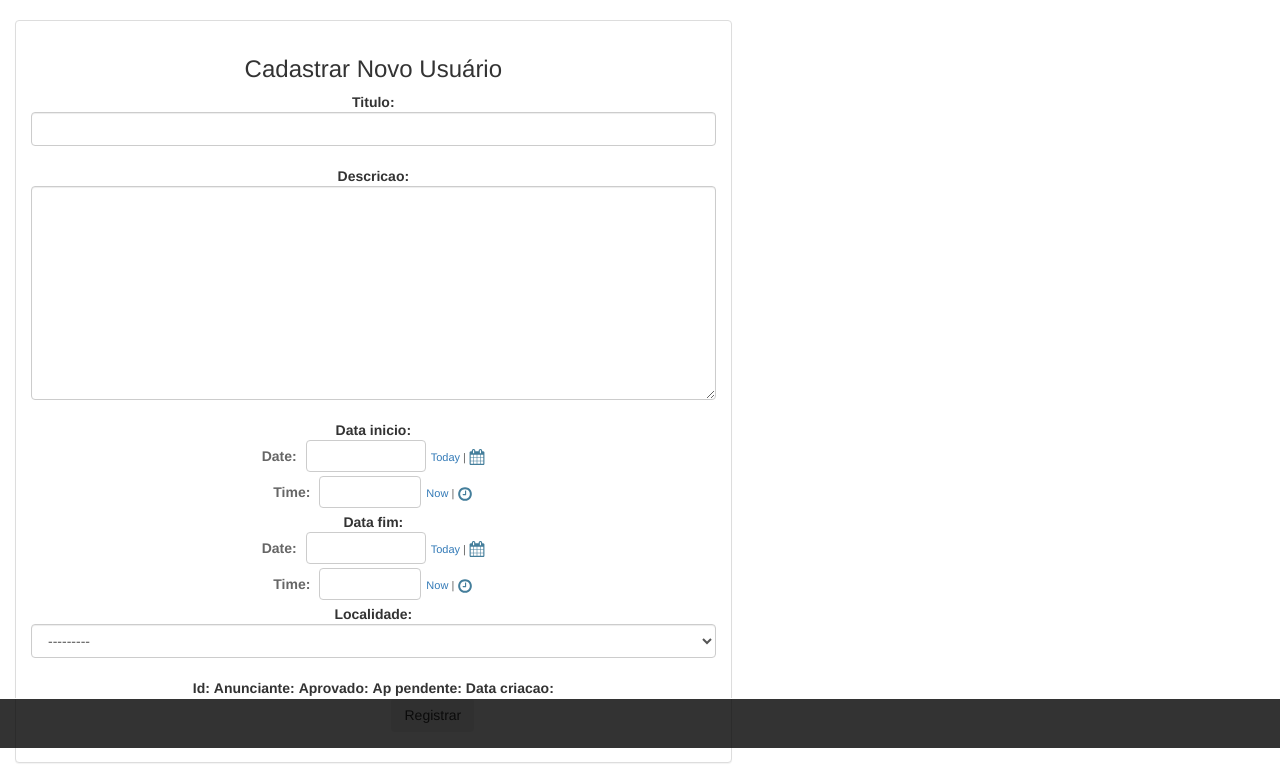
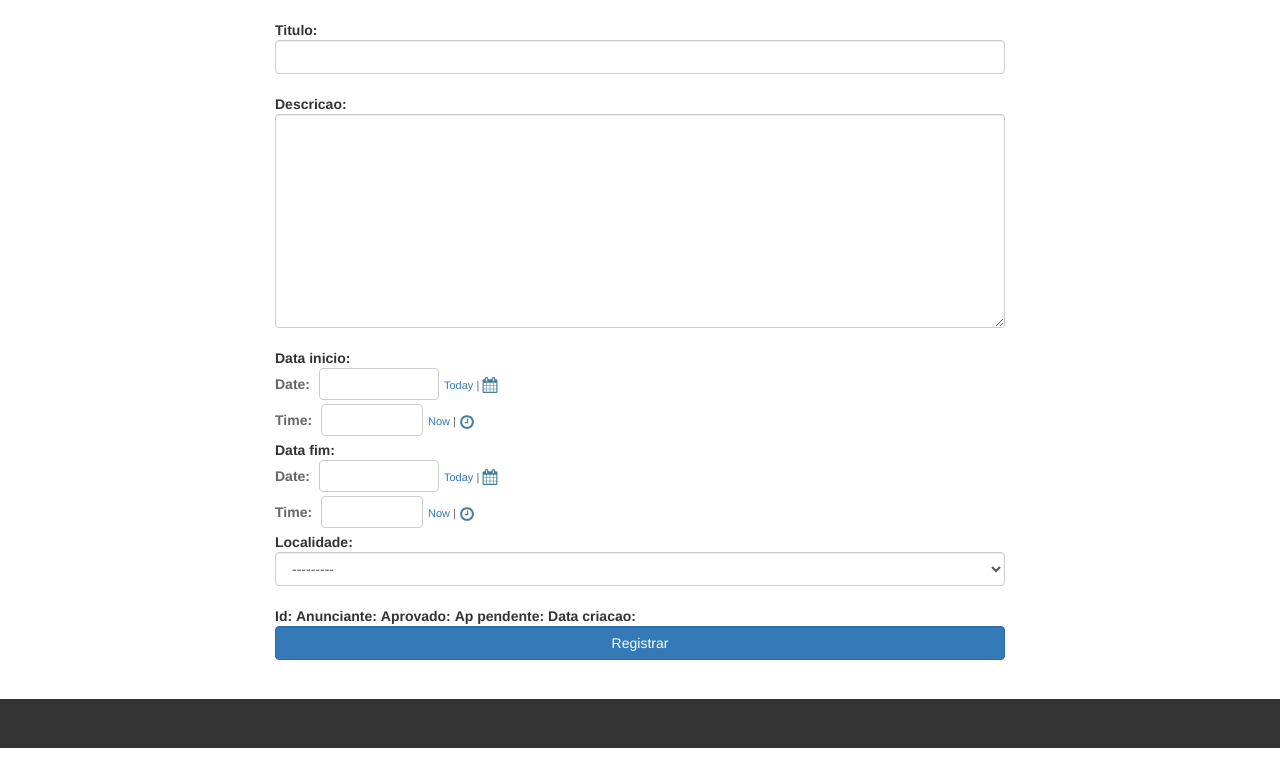
Before and after one commit to ESEGroup/Peru, a Django app: template anuncio/templates/anuncios/cadastro.html in a window 1280 px wide. Shown: the part 52-835 px from the top of the page. After the commit the page ends 800 px from the top, so only its background shows below. Run offline with Django 3.2, Linux system fonts and the light colour scheme; the template is opened without the code that fills it: values that come from a table or form of the project are taken from there, others are empty; data comes from the database, SQL or seed files in the repository; some libraries are stand-ins or nearby versions.

Commit message:
Organizar style das divs na pagina de registro

```diff
--- a/anuncio/templates/anuncios/cadastro.html
+++ b/anuncio/templates/anuncios/cadastro.html
@@ -1,29 +1,15 @@
 {% extends 'anuncios/layout.html' %}
 
 {% block content %}
-<center>
-    <div class="container-fluid">
-
-        <div class="row">
-
-            <div class="col-sm-12 col-md-7">
-                <div class="panel panel-default">
-                    <div class="panel-body">
-                        <h3>Cadastrar Novo Usuário</h3>
-                        <form class="form-horizontal" action="" method="post" enctype="multipart/form-data">
-                            {% csrf_token %}
-                            {% include 'anuncios/form_template.html' %}
-                            <div class="form-group">
-                                <div class="col-sm-offset-2 col-sm-10">
-                                    <button type="submit" class="btn btn-sucess">Registrar</button>
-                                </div>
-                            </div>
-                        </form>
-                    </div>
-                </div>
-            </div>
-        </div>
+<div class="container">
+    <div class="col-lg-2"></div>
+    <div class="col-lg-8">
+        <form action="" method="post" enctype="multipart/form-data">
+            {% csrf_token %}
+            {% include 'anuncios/form_template.html' %}
+            <button class="form-control btn btn-primary" type="submit" name="submit">Registrar</button>
+        </form>
     </div>
-</center>
+</div>
 
 {% endblock content %}
```
